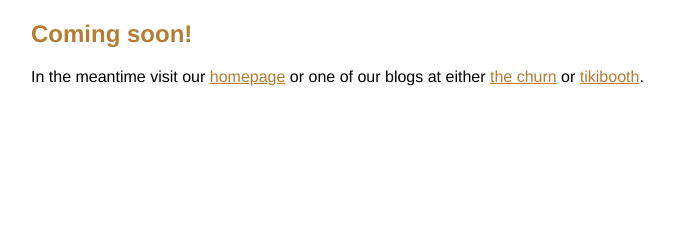
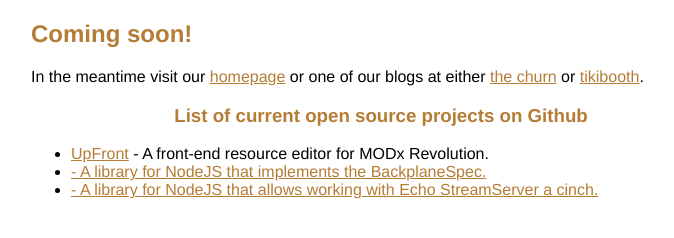
Before and after one commit to digitalbutter/digitalbutter.github.com, a plain HTML site: page index.html in a window 1280 px wide. Shown: the whole page, without its empty margins (259-933 px from the left). Drawn offline with Linux system fonts and the light colour scheme.

Commit message:
Added links to projects

```diff
--- a/index.html
+++ b/index.html
@@ -36,6 +36,12 @@
     <h2>Coming soon!</h2><p>In the meantime visit our <a href="http://www.butter.com.hk">homepage</a> or one of our blogs at either
     <a href="http://churn.butter.com.hk">the churn</a> or
     <a href="http://www.tikibooth.com">tikibooth</a>.</p>
+    <h3>List of current open source projects on Github</h3>
+    <ul>
+        <li><a href="http://upfront.butter.com.hk/">UpFront</a> - A front-end resource editor for MODx Revolution.</li>
+        <li><a href="http://digitalbutter.github.com/node-backplane/"> - A library for NodeJS that implements the BackplaneSpec.</a></li>
+        <li><a href="http://digitalbutter.github.com/node-echo/"> - A library for NodeJS that allows working with Echo StreamServer a cinch.</a></li>
+    </ul>
 </div>
 
 <script type="text/javascript">
```
